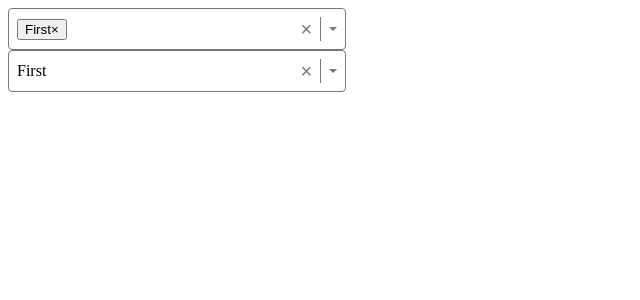
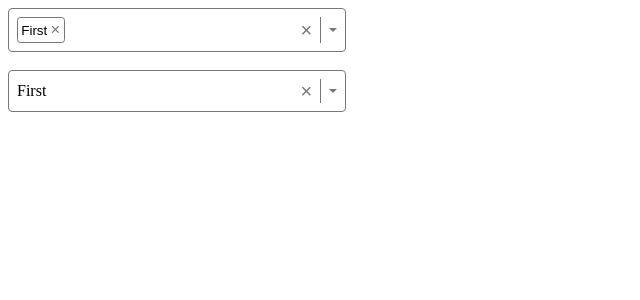
Before and after one commit to jhimy-michel/select-component, a React (Vite) app: page / in a window 1280 px wide. Shown: the top 300 px of the page, without its empty margins (0-640 px from the left). Built offline with nearby package versions, Linux system fonts and the light colour scheme.

Commit message:
updating css styles

```diff
--- a/src/App.tsx
+++ b/src/App.tsx
@@ -16,6 +16,7 @@
   return (
     <>
       <Select multiple={true} options={options} value={value1} onChange={(o) => setValue1(o)} />
+      <br></br>
       <Select options={options} value={value2} onChange={(o) => setValue2(o)} />
     </>
   );
--- a/src/select.module.css
+++ b/src/select.module.css
@@ -17,6 +17,9 @@
 
 .value {
     flex-grow: 1;
+    display: flex;
+    gap: 0.5em;
+    flex-wrap: wrap;
 }
 
 .clear-btn {
@@ -80,3 +83,31 @@
     background-color: hsl(200, 100%, 50%);
     color: white;
 }
+
+.option-badge {
+    display: flex;
+    align-items: center;
+    border: 0.05em solid #777;
+    border-radius: 0.25em;
+    padding: 0.15em .25em;
+    gap: .25em;
+    cursor: pointer;
+    background: none;
+    outline: none;
+}
+
+.option-badge:hover,
+.option-badge:focus {
+    background-color: hsl(0, 100%, 90%);
+    border-color: hsl(0, 100%, 50%);
+}
+
+.option-badge:hover > .remove-btn,
+.option-badge:focus > .remove-btn {
+    color: hsl(0, 100%, 50%);
+}
+
+.option-badge > .remove-btn{
+    font-size: 1.25em;
+    color: #777;
+}
```
